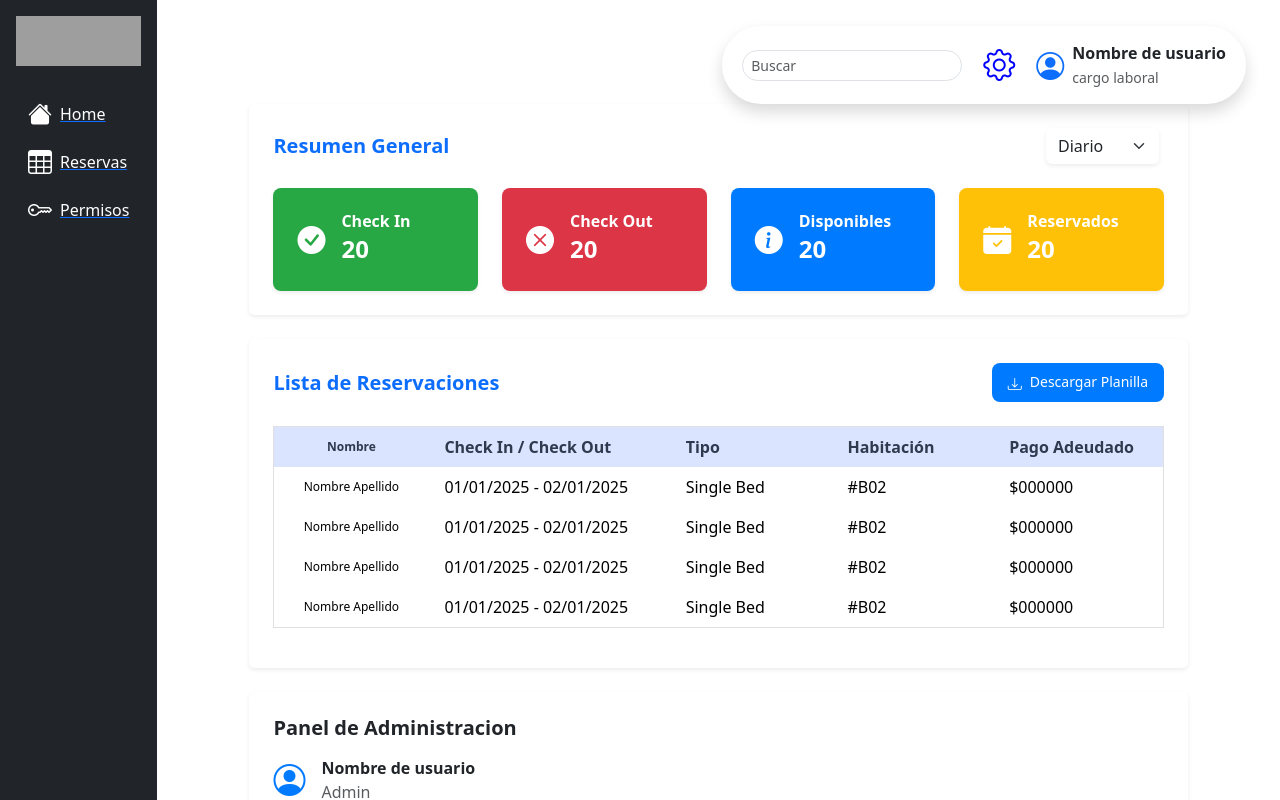
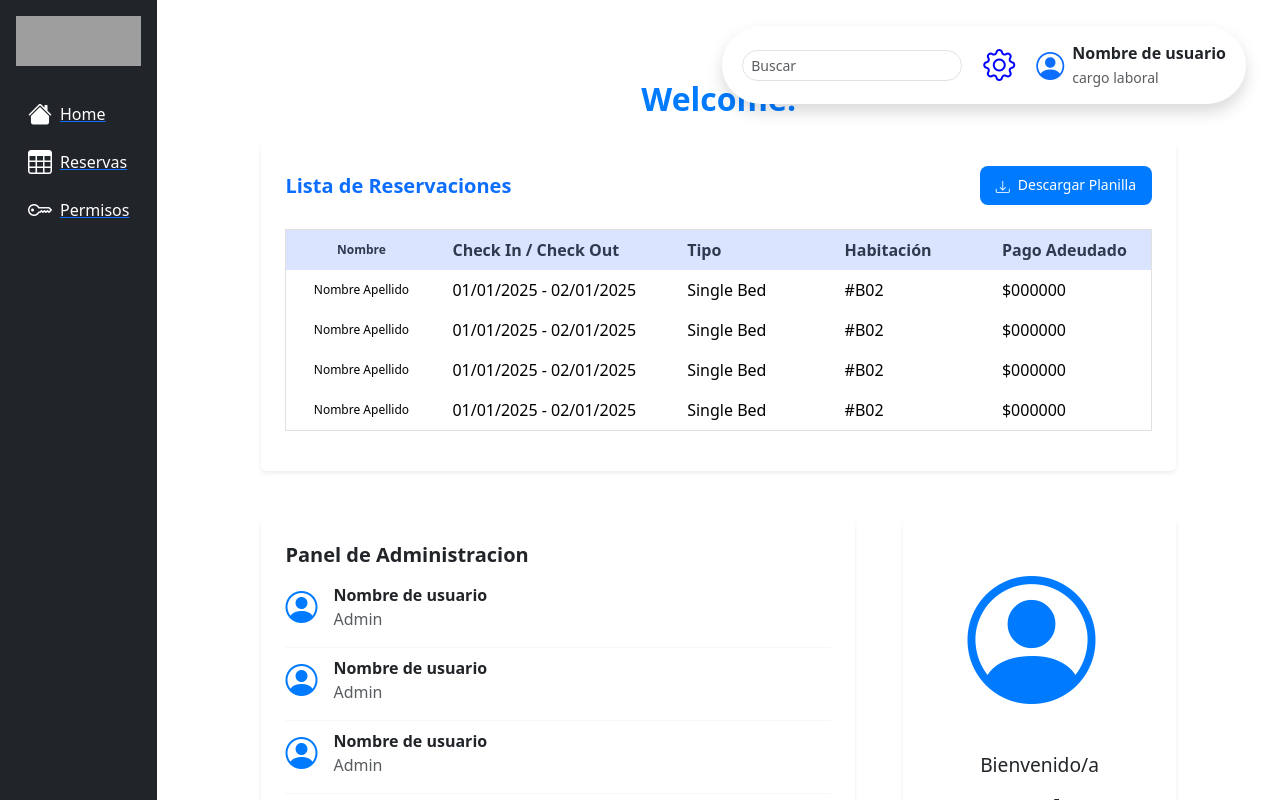
Before and after one commit to BenSLGeneration/pi-desarrollate-2.0, a React (Vite) app: page /dashboard in a window 1280 px wide. Built offline with nearby package versions, Linux system fonts and the light colour scheme; grey boxes are pictures that could not be loaded.

Commit message:
cambios en componentes dashboard

```diff
--- a/src/components/AdminPanel/AdminPanel.jsx
+++ b/src/components/AdminPanel/AdminPanel.jsx
@@ -16,7 +16,7 @@ const AdminPanel = () => {
                 <div className="d-flex justify-content-between align-items-center mb-3">
                     <h5 className="mb-0 fw-bold">Panel de Administracion</h5>
                 </div>
-                <div style={{ maxHeight: '300px', overflowY: 'auto' }}> {
+                <div style={{ maxHeight: '300px', maxWidth: 'auto', overflowY: 'auto' }}> {
                 }
                     {users.map((user) => (
                         <div key={user.id}>
--- a/src/views/Dashboard/Dashboard.css
+++ b/src/views/Dashboard/Dashboard.css
@@ -1,3 +1,9 @@
+h2 {
+    text-align: center;
+    font-weight: bold;
+    color: #007bff;
+}
+
 /* Estilos para las tarjetas de resumen */
 .summary-card {
     padding: 1.5rem;
@@ -6,13 +12,15 @@
     transition: transform 0.2s ease-in-out;
 }
 
-  /* Ensure Sidebar stays fixed on the left */
-  .sidebar {
-    width: 250px; /* Ajusta el ancho */
+/* Ensure Sidebar stays fixed on the left */
+.sidebar {
+    width: 250px;
+    /* Ajusta el ancho */
     background-color: white;
     box-shadow: 2px 0 5px rgba(0, 0, 0, 0.1);
-    margin-bottom: 20px; /* Separa la Sidebar del contenido principal */
-  }
+    margin-bottom: 20px;
+    /* Separa la Sidebar del contenido principal */
+}
 
 .summary-card:hover {
     transform: translateY(-5px);
--- a/src/views/Dashboard/Dashboard.jsx
+++ b/src/views/Dashboard/Dashboard.jsx
@@ -9,11 +9,25 @@ import "../../views/Dashboard/Dashboard.css";
 const Dashboard = () => {
   return (
     <div className="content-container flex-grow-1 p-5">
-    <GeneralSummary />
-    <ReservationTable />
-    <AdminPanel />
-    <UserProfile />
-  </div>
+      <h2>Welcome!</h2>
+      <div className="container">
+      <ReservationTable />
+      </div>
+      <div className="container">
+        <div className="row">
+          {/* Primera columna: ReservationTable y AdminPanel */}
+          <div className="col-lg-8 d-flex flex-column">
+            <AdminPanel />
+          </div>
+          {/* Segunda columna: SummaryCard */}
+          <div className="col-lg-4 d-flex">
+            <UserProfile />
+          </div>
+        </div>
+      </div>
+
+
+    </div>
   );
 };
 
```
